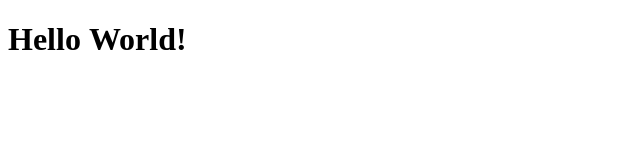
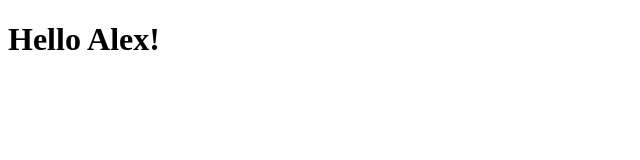
Before and after one commit to GatalskiAnton/Lab1, a plain HTML site: page index.html in a window 1280 px wide. Shown: the full height of the page, 0-640 px from the left. Drawn offline with Linux system fonts and the light colour scheme.

Commit message:
commit to alex

```diff
--- a/index.html
+++ b/index.html
@@ -5,6 +5,6 @@
     <title>Git task</title>
 </head>
 <body>
-    <h1>Hellо World!</h1>
+    <h1>Hello Alex!</h1>
 </body>
 </html>
```
